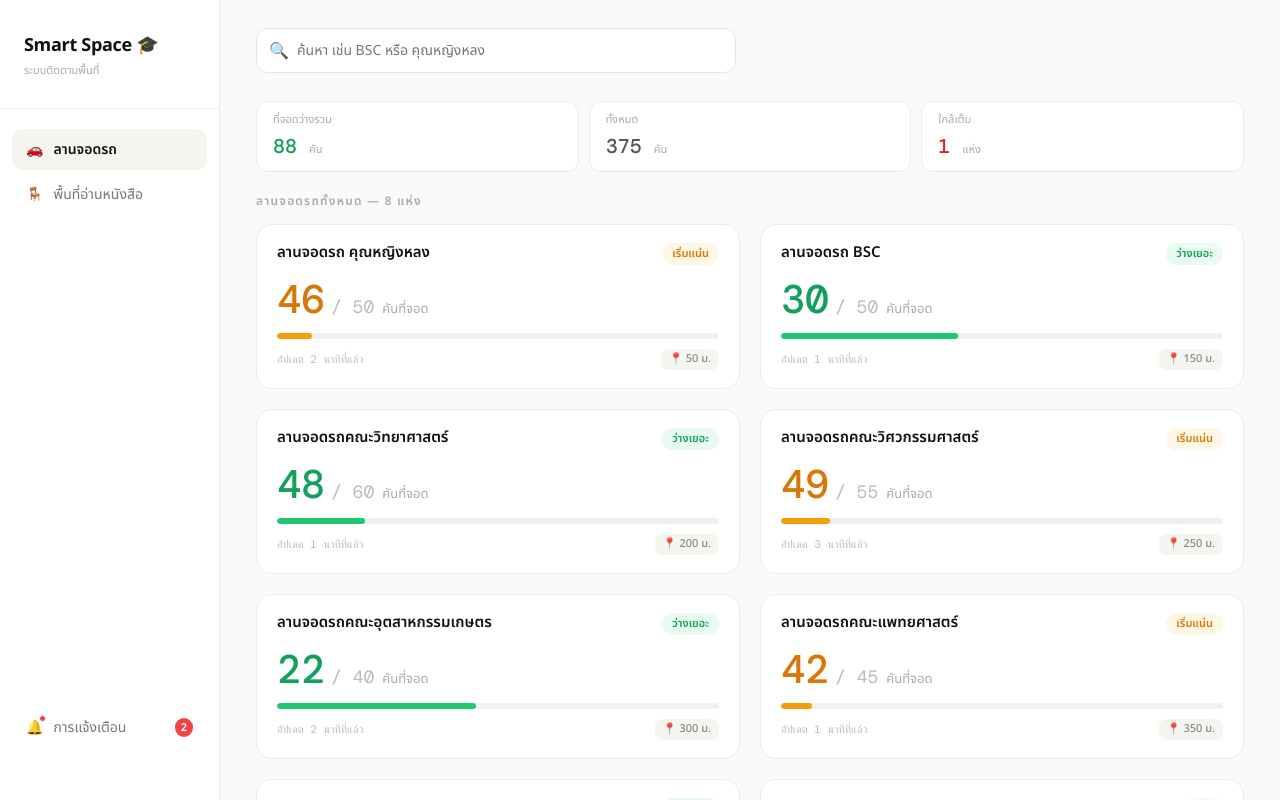
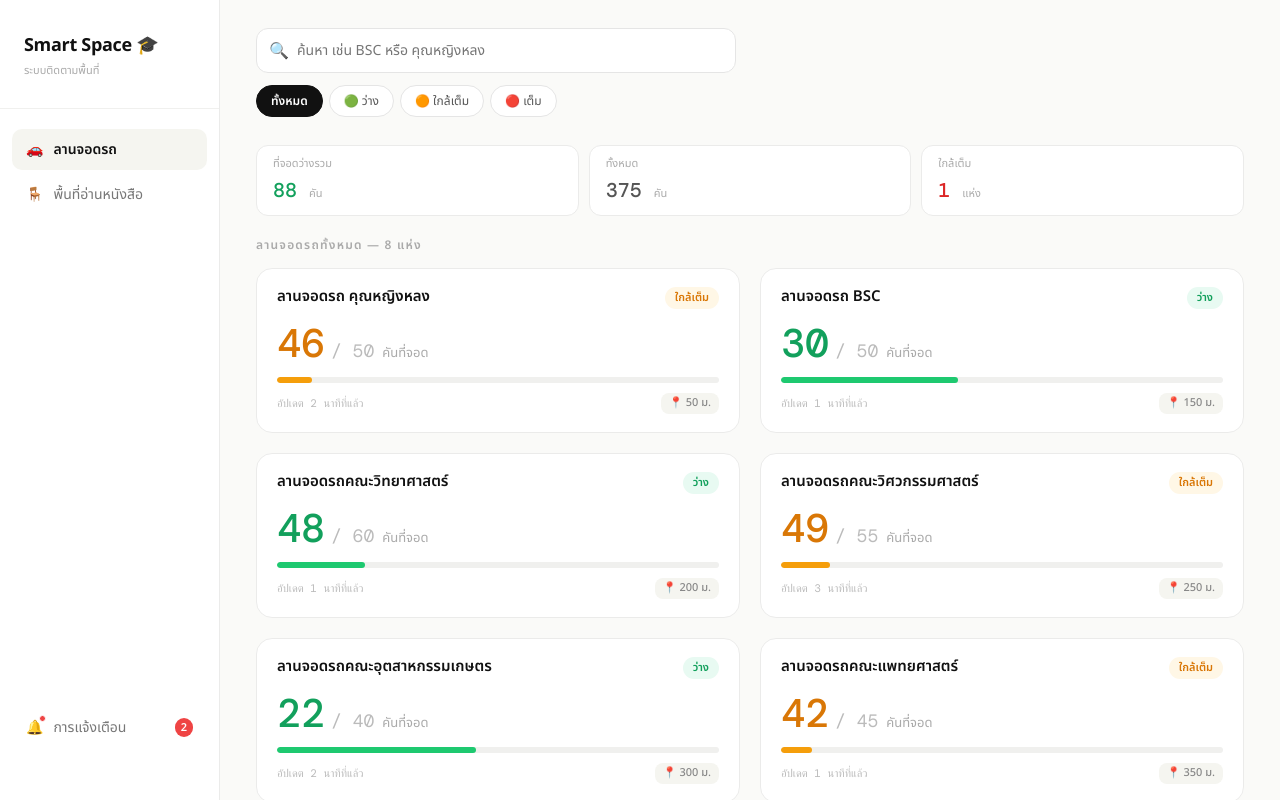
Before and after one commit to Pantita-Prapassornwattana/Smart-Space, a React (Vite) app: page / in a window 1280 px wide. Shown: the top 800 px of the page. Built offline with nearby package versions, Linux system fonts and the light colour scheme.

Commit message:
feat: add status filter pills and rename status labels

```diff
--- a/src/App.jsx
+++ b/src/App.jsx
@@ -213,8 +213,8 @@ const STUDY_ZONES = [
 const HOURS = ["7", "8", "9", "10", "11", "12", "13", "14", "15", "16", "17", "18"];
 
 const STATUS_CONFIG = {
-  green:  { label: "ว่างเยอะ",  bg: "#e8faf2", color: "#12a05c", bar: "#1ec970" },
-  orange: { label: "เริ่มแน่น", bg: "#fff7e6", color: "#d97706", bar: "#f59e0b" },
+  green:  { label: "ว่าง",  bg: "#e8faf2", color: "#12a05c", bar: "#1ec970" },
+  orange: { label: "ใกล้เต็ม", bg: "#fff7e6", color: "#d97706", bar: "#f59e0b" },
   red:    { label: "เต็ม",      bg: "#fef2f2", color: "#dc2626", bar: "#ef4444" },
 };
 
@@ -514,12 +514,35 @@ function Sidebar({ tab, setTab, view, setView }) {
   );
 }
 
+/* ─── Filter Pills ───────────────────────────────── */
+function FilterPills({ active, onChange }) {
+  const opts = [
+    { id: "all",    label: "ทั้งหมด" },
+    { id: "green",  label: "🟢 ว่าง" },
+    { id: "orange", label: "🟠 ใกล้เต็ม" },
+    { id: "red",    label: "🔴 เต็ม" },
+  ];
+  return (
+    <div style={{ display: "flex", gap: 6, flexWrap: "wrap" }}>
+      {opts.map(o => (
+        <button key={o.id} onClick={() => onChange(o.id)}
+          style={{ padding: "6px 14px", borderRadius: 20, border: `1.5px solid ${active === o.id ? "#111" : "#e5e5e5"}`, background: active === o.id ? "#111" : "#fff", color: active === o.id ? "#fff" : "#555", fontFamily: "'Noto Sans Thai',sans-serif", fontSize: 12, fontWeight: active === o.id ? 600 : 400, cursor: "pointer", transition: "all 0.15s", whiteSpace: "nowrap" }}>
+          {o.label}
+        </button>
+      ))}
+    </div>
+  );
+}
+
 /* ─── Home / Dashboard ───────────────────────────── */
 function HomeView({ tab, setTab, zones, setSelectedZone, setView, bp }) {
   const [query, setQuery] = useState("");
+  const [filter, setFilter] = useState("all");
   const isDesktop = bp === "desktop";
   const isTablet  = bp === "tablet";
-  const filtered = zones.filter(z => !query || z.name.toLowerCase().includes(query.toLowerCase()));
+  const filtered = zones
+    .filter(z => !query || z.name.toLowerCase().includes(query.toLowerCase()))
+    .filter(z => filter === "all" || getStatus(z.available) === filter);
   const unreadCount = NOTIFS.filter(n => n.unread).length;
 
   const topPad = isDesktop ? "28px 36px 20px" : isTablet ? "20px 28px 16px" : "52px 20px 16px";
@@ -545,6 +568,7 @@ function HomeView({ tab, setTab, zones, setSelectedZone, setView, bp }) {
           </div>
           <div style={{ marginBottom: 12 }}><TabToggle tab={tab} setTab={setTab} /></div>
           <SearchBar value={query} onChange={setQuery} placeholder={tab === "parking" ? "ค้นหา เช่น BSC หรือ คุณหญิงหลง" : "ค้นหาพื้นที่..."} />
+          <div style={{ marginTop: 10 }}><FilterPills active={filter} onChange={setFilter} /></div>
         </div>
       )}
 
@@ -552,8 +576,11 @@ function HomeView({ tab, setTab, zones, setSelectedZone, setView, bp }) {
       <div style={{ padding: isDesktop ? "28px 36px" : isTablet ? "20px 28px" : "20px 16px" }}>
         {/* Desktop search */}
         {isDesktop && (
-          <div style={{ maxWidth: 480, marginBottom: 28 }}>
-            <SearchBar value={query} onChange={setQuery} placeholder={tab === "parking" ? "ค้นหา เช่น BSC หรือ คุณหญิงหลง" : "ค้นหาพื้นที่..."} />
+          <div style={{ marginBottom: 28 }}>
+            <div style={{ maxWidth: 480, marginBottom: 12 }}>
+              <SearchBar value={query} onChange={setQuery} placeholder={tab === "parking" ? "ค้นหา เช่น BSC หรือ คุณหญิงหลง" : "ค้นหาพื้นที่..."} />
+            </div>
+            <FilterPills active={filter} onChange={setFilter} />
           </div>
         )}
 
```
